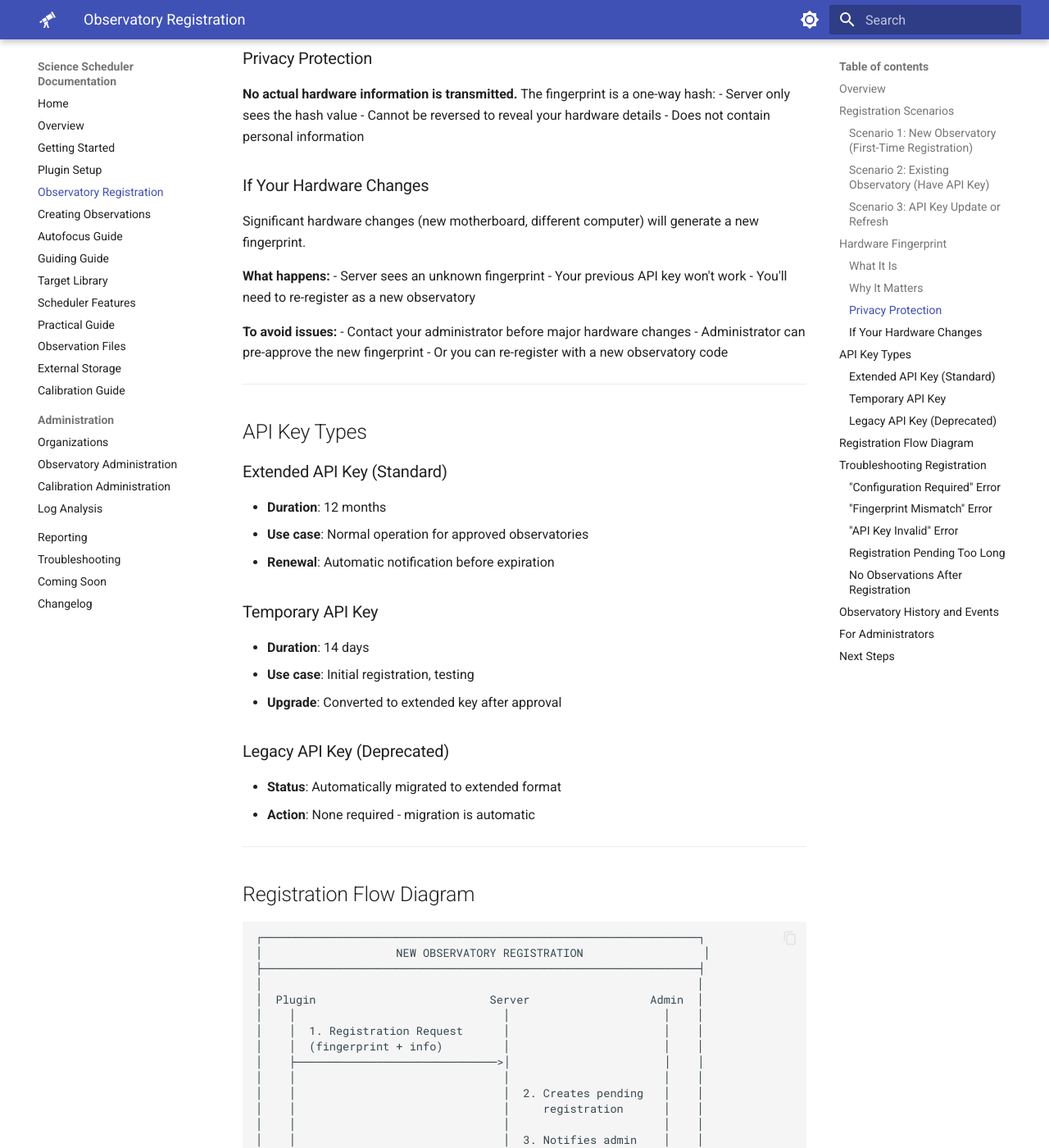
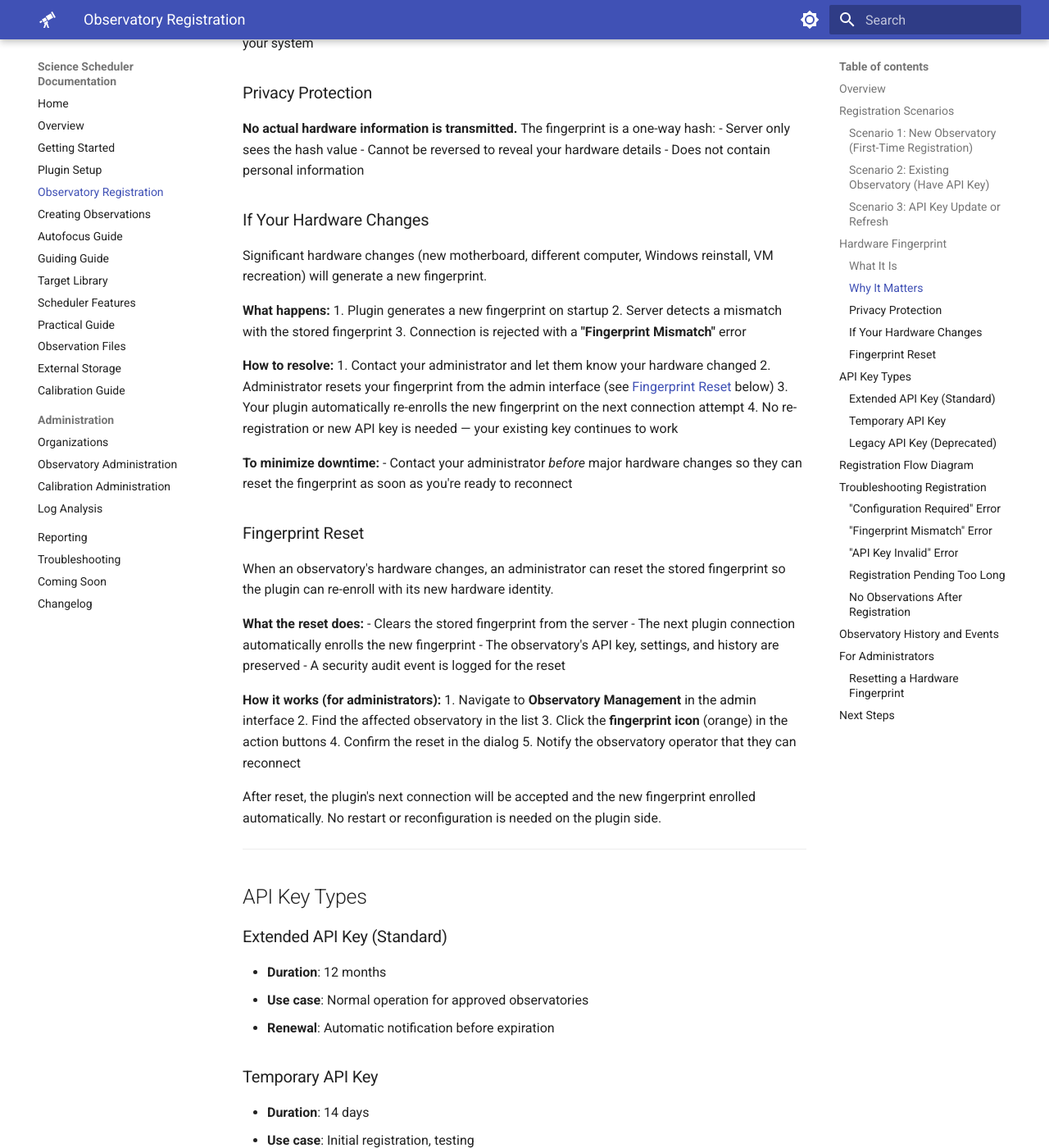
Before and after one commit to First-Light-Systems/nina-scheduler-docs, an MkDocs documentation site: the page built from docs/OBSERVATORY_REGISTRATION.md, in a window 1280 px wide and 1400 px high, scrolled down 2739 px. Shown: the whole window at 82% size. Built offline with MkDocs 1.6.1 and Material for MkDocs 9.7.7, drawn with Linux system fonts in a browser that asks for light colours; some of the changed text lies outside the part shown.

Commit message:
Document API fingerprint reset feature in observatory registration
- Update "If Your Hardware Changes" section with reset workflow
- Add new "Fingerprint Reset" section explaining the feature
- Update troubleshooting with specific reset steps
- Add admin instructions for resetting fingerprints
- Bump doc version to 1.3

Co-Authored-By: Claude Opus 4.6 <noreply@anthropic.com>

```diff
--- a/docs/OBSERVATORY_REGISTRATION.md
+++ b/docs/OBSERVATORY_REGISTRATION.md
@@ -1,7 +1,10 @@
 # Observatory Registration and API Key Management
 
-**Document Version**: 1.2 | **Last Updated**: February 2026
+**Document Version**: 1.3 | **Last Updated**: March 2026
 
+> **What's New in v1.3** (March 2026):
+> - API fingerprint reset for hardware changes (admin feature)
+>
 > **What's New in v1.2** (February 2026):
 > - Observatory History events (online/offline, equipment changes)
 > - Role-based registration management (serverAdmin, organizationAdmin)
@@ -115,17 +118,40 @@ The hardware fingerprint:
 
 ### If Your Hardware Changes
 
-Significant hardware changes (new motherboard, different computer) will generate a new fingerprint.
+Significant hardware changes (new motherboard, different computer, Windows reinstall, VM recreation) will generate a new fingerprint.
 
 **What happens:**
-- Server sees an unknown fingerprint
-- Your previous API key won't work
-- You'll need to re-register as a new observatory
+1. Plugin generates a new fingerprint on startup
+2. Server detects a mismatch with the stored fingerprint
+3. Connection is rejected with a **"Fingerprint Mismatch"** error
 
-**To avoid issues:**
-- Contact your administrator before major hardware changes
-- Administrator can pre-approve the new fingerprint
-- Or you can re-register with a new observatory code
+**How to resolve:**
+1. Contact your administrator and let them know your hardware changed
+2. Administrator resets your fingerprint from the admin interface (see [Fingerprint Reset](#fingerprint-reset) below)
+3. Your plugin automatically re-enrolls the new fingerprint on the next connection attempt
+4. No re-registration or new API key is needed — your existing key continues to work
+
+**To minimize downtime:**
+- Contact your administrator *before* major hardware changes so they can reset the fingerprint as soon as you're ready to reconnect
+
+### Fingerprint Reset
+
+When an observatory's hardware changes, an administrator can reset the stored fingerprint so the plugin can re-enroll with its new hardware identity.
+
+**What the reset does:**
+- Clears the stored fingerprint from the server
+- The next plugin connection automatically enrolls the new fingerprint
+- The observatory's API key, settings, and history are preserved
+- A security audit event is logged for the reset
+
+**How it works (for administrators):**
+1. Navigate to **Observatory Management** in the admin interface
+2. Find the affected observatory in the list
+3. Click the **fingerprint icon** (orange) in the action buttons
+4. Confirm the reset in the dialog
+5. Notify the observatory operator that they can reconnect
+
+After reset, the plugin's next connection will be accepted and the new fingerprint enrolled automatically. No restart or reconfiguration is needed on the plugin side.
 
 ---
 
@@ -204,10 +230,13 @@ Significant hardware changes (new motherboard, different computer) will generate
 - Hardware was changed (new computer, motherboard)
 - Virtual machine was recreated
 - Windows was reinstalled
+- A different computer is attempting to use the observatory's API key
 
-**Solution**: Contact administrator to:
-- Clear the old fingerprint association
-- Re-approve your observatory with new fingerprint
+**Solution**:
+1. Contact your administrator
+2. Administrator clicks **Reset Hardware Fingerprint** in Observatory Management
+3. Reconnect your plugin — the new fingerprint enrolls automatically
+4. Your API key and all observatory settings are preserved
 
 ### "API Key Invalid" Error
 
@@ -259,17 +288,31 @@ This history is visible to administrators and helps diagnose connectivity or con
 
 ## For Administrators
 
-For information on managing observatory registrations, contact your system administrator.
-
 Key admin tasks:
 - Viewing pending registrations
 - Approving/rejecting observatories
 - Generating and managing API keys
+- **Resetting hardware fingerprints** when observatory hardware changes
 - Revoking access when needed
 
+### Resetting a Hardware Fingerprint
+
+When an observatory operator reports a hardware change or fingerprint mismatch error:
+
+1. Go to **Observatory Management** in the admin interface
+2. Locate the observatory in the list
+3. Click the **fingerprint icon** (orange button) in the observatory's action column
+4. Confirm the reset when prompted
+5. A success notification confirms: *"Hardware fingerprint reset. Plugin can now reconnect."*
+
+The reset:
+- Clears the stored fingerprint (the next plugin connection auto-enrolls the new one)
+- Preserves the observatory's API key, configuration, and observation history
+- Logs a `fingerprint_reset` security event in the observatory's history with your admin email
+
 **Role-based registration management**:
-- **Server admins** can approve registrations for any organization
-- **Organization admins** can approve registrations for observatories in their organization
+- **Server admins** can approve registrations and reset fingerprints for any organization
+- **Organization admins** can approve registrations and reset fingerprints for observatories in their organization
 
 ---
 
```
